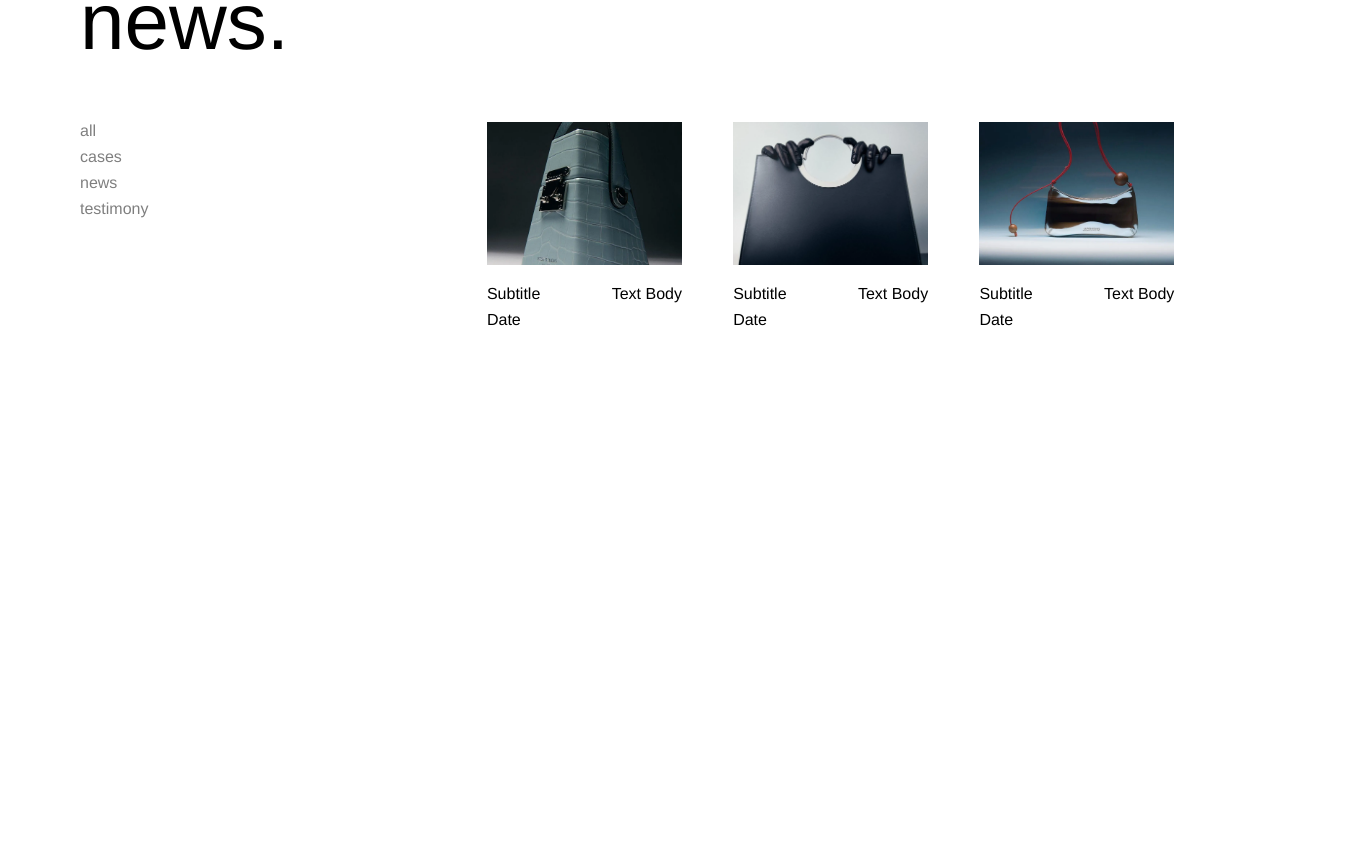
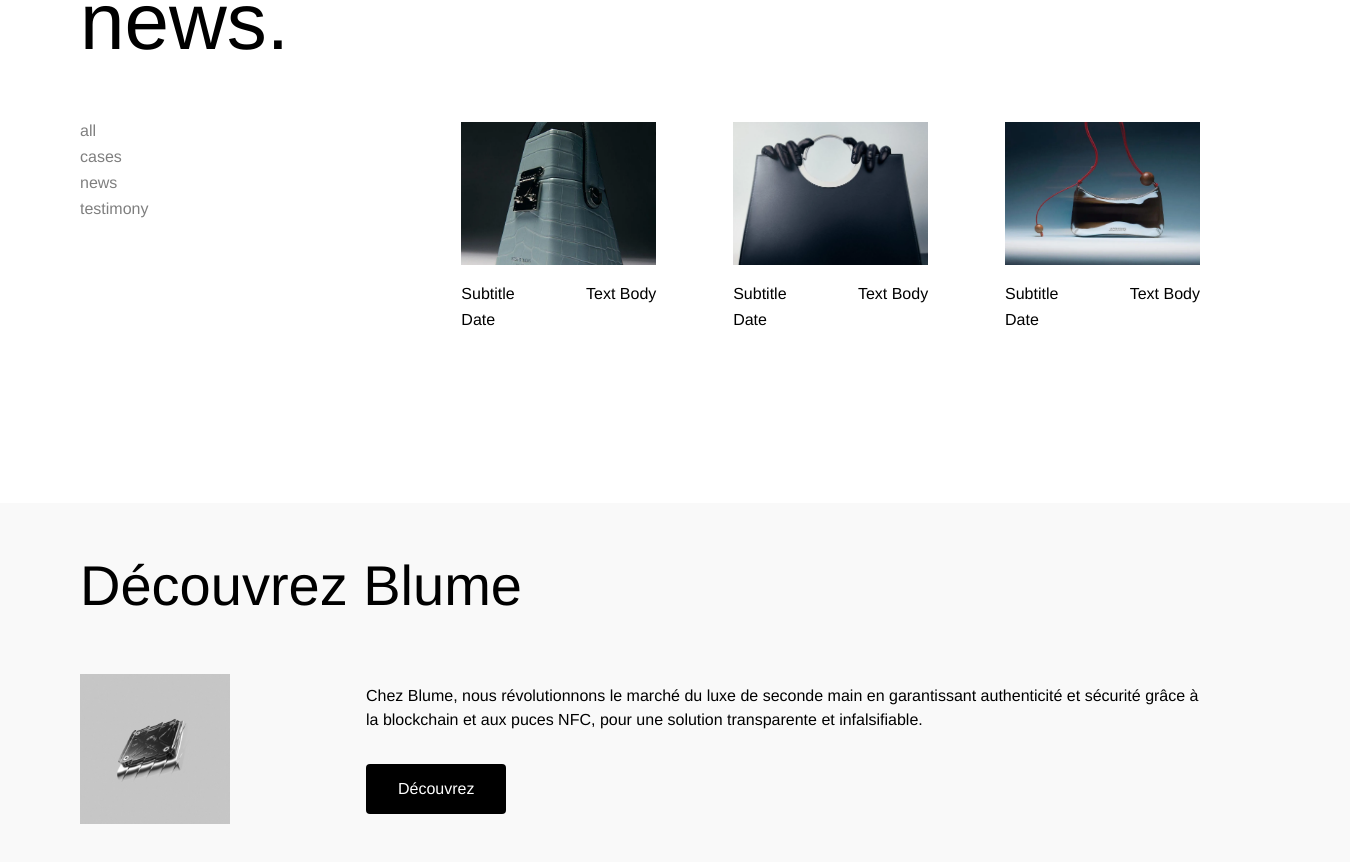
Before and after one commit to Jeff-Erson44/blumev2, a Next.js app: page / in a window 1280 px wide. Shown: the part 1020-1882 px from the top of the page, 1350 px wide, since content can reach past the window. Before the commit the page ends 1349 px from the top, so only its background shows below. Built offline with nearby package versions, Linux system fonts and the light colour scheme; a web font is replaced by a local one.

Commit message:
ADD Banner section

```diff
--- /dev/null
+++ b/src/app/components/Banner/Banner.tsx
@@ -0,0 +1,25 @@
+import { Button } from "../assets/Button/Button"
+import Image from "next/image"
+import './_Banner.scss'
+
+export const Banner = () => {
+    return (
+        <section className="containerBanner">
+            <h1>Découvrez Blume</h1>
+            <div className="containerBanner__highlight">
+                <Image
+                    src='/image/puce.png'
+                    alt=''
+                    width={150}
+                    height={150}
+                />
+                <div className="containerBanner__highlight__info">
+                    <p>Chez Blume, nous révolutionnons le marché du luxe de seconde main en garantissant authenticité et sécurité grâce à la blockchain et aux puces NFC, pour une solution transparente et infalsifiable.</p>
+                    <Button
+                        text="Découvrez"
+                    />
+                </div>
+            </div>
+        </section>
+    )
+}
--- /dev/null
+++ b/src/app/components/Banner/_Banner.scss
@@ -0,0 +1,52 @@
+@import '../../../style/settings.scss';
+
+.containerBanner{
+    position: relative;
+    left: 0!important;
+    width: 100%;
+    margin-left: -150px;
+    @include grille;
+    grid-column: 1/-1;
+    padding: 50px 150px 50px;
+    background: #E7E7E740;
+    h1{
+        grid-column: span 12;
+        font-size: 3.5rem;
+        margin-bottom: 32px;
+    }
+    &__highlight{
+        grid-column: 1/-1;
+        @include grille;
+        align-items: center;
+        img{
+            grid-column: 1/4;
+        }
+        &__info{
+            display: flex;
+            flex-direction: column;
+            grid-column: span 9;
+            gap: 2rem;
+            p{
+                line-height: 24px;
+            }
+        }
+    }
+}
+
+@media screen and (max-width: 475px) {
+    .containerBanner{
+        width: 100%;
+        margin-left: -32px;
+        padding: 50px 32px 50px;
+        display: block;
+        h1{
+            font-size: 2rem;
+            margin-bottom: 50px;
+        }
+        &__highlight{
+            img{
+                display: none;
+            }
+        }
+    }
+}
--- a/src/app/components/Hero/Hero.tsx
+++ b/src/app/components/Hero/Hero.tsx
@@ -1,4 +1,4 @@
-import { Button } from '../Button/Button'
+import { Button } from '../assets/Button/Button';
 import './_Hero.scss'
 import Spline from '@splinetool/react-spline';
 
--- a/src/app/components/LatestNews/_LatestNews.scss
+++ b/src/app/components/LatestNews/_LatestNews.scss
@@ -3,6 +3,7 @@
 .containerLatest {
     grid-column: 1 / -1;
     @include grille;
+    margin-bottom: 150px;
     h1 {
         @include title;
         margin-bottom: 2rem;
@@ -17,7 +18,7 @@
             li {
                 a{
                     margin-bottom: 8px;
-                    opacity: .5;
+                    opacity:.5;
                     cursor: pointer;
                 }
             }
@@ -26,7 +27,7 @@
     &__blog{
         grid-column: span 8;
         display: flex;
-        justify-content: space-around;
+        justify-content: space-between;
     }
 }
 
--- a/src/app/components/Navbar/Navbar.tsx
+++ b/src/app/components/Navbar/Navbar.tsx
@@ -1,4 +1,4 @@
-import { Button } from '../Button/Button'
+import { Button } from '../assets/Button/Button'
 import './_Navbar.scss'
 import Link from "next/link"
 
--- a/src/app/page.tsx
+++ b/src/app/page.tsx
@@ -1,3 +1,4 @@
+import { Banner } from "./components/Banner/Banner";
 import { Hero } from "./components/Hero/Hero";
 import { LatestNews } from "./components/LatestNews/LatestNews";
 import { Navbar } from "./components/Navbar/Navbar";
@@ -8,6 +9,7 @@ export default function Home() {
       <Navbar />
       <Hero />
       <LatestNews />
+      <Banner />
     </>
   );
 }
--- a/src/style/_grid.scss
+++ b/src/style/_grid.scss
@@ -9,7 +9,7 @@ $desktop-columns: 12;
 $desktop-margin: 80px;
 $desktop-gutter: 24px;
 
-$desktop-large-margin: 100px;
+$desktop-large-margin: 150px;
 $desktop-large-gutter: 24px;
 
 // Grille mobile
```
Also changed, not shown: public/image/puce.png (added), src/app/components/assets/Button/Button.tsx (renamed from src/app/components/Button/Button.tsx), src/app/components/assets/Button/_Button.scss (renamed from src/app/components/Button/_Button.scss).
